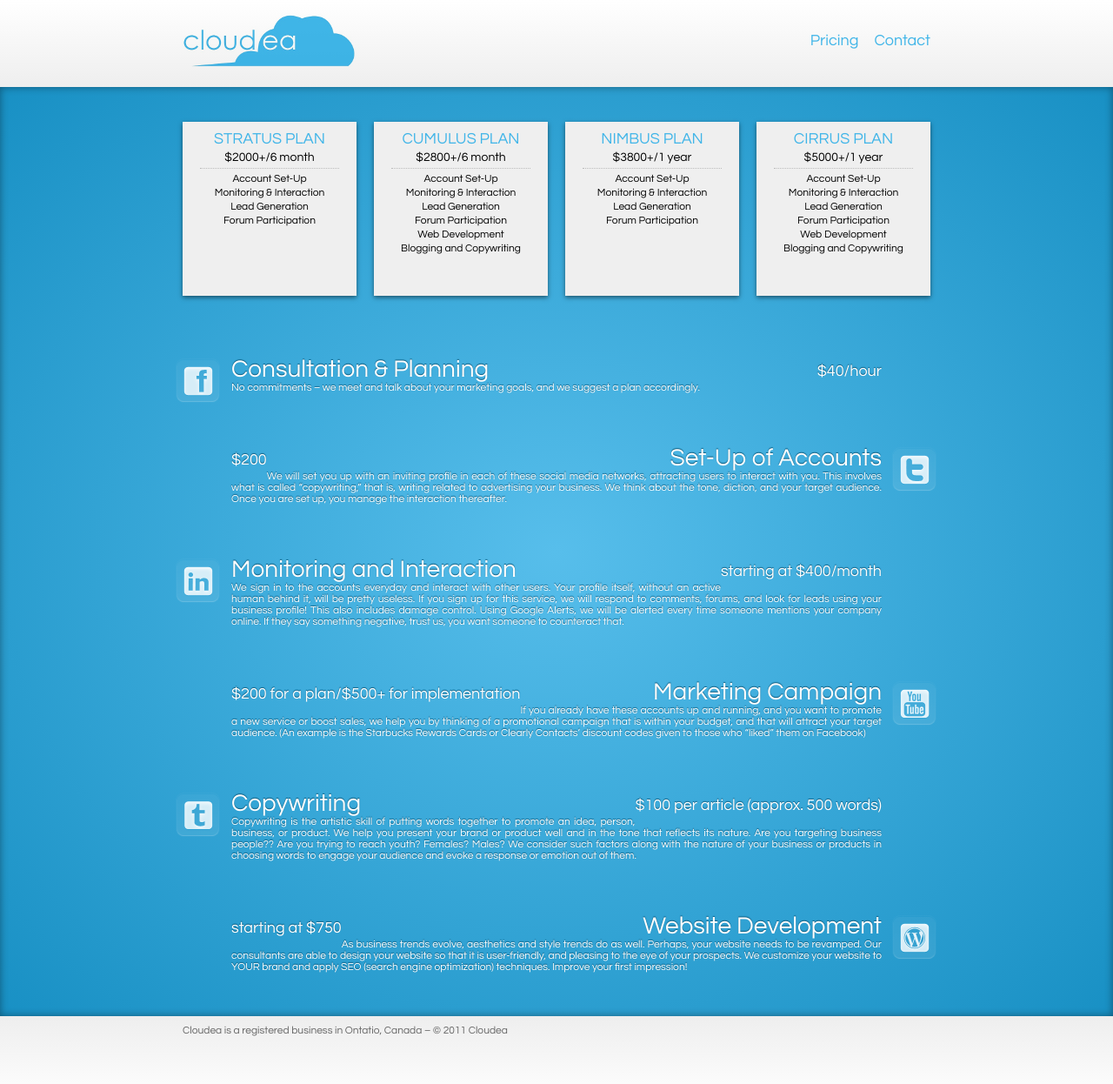
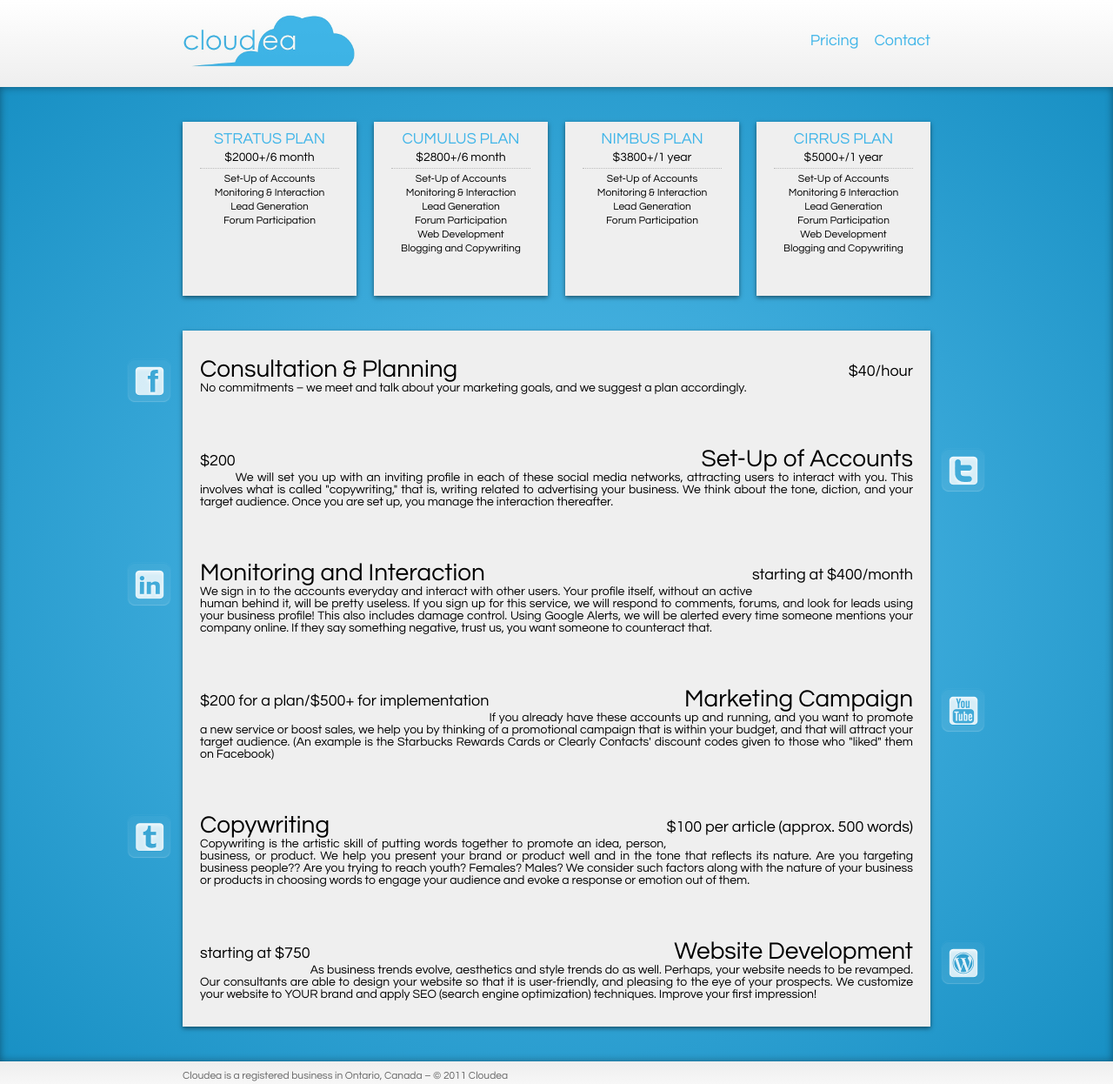
Before and after one commit to Cloudea/cloudea.github.com, a plain HTML site: page _site/pricing/index.html in a window 1280 px wide. Shown: the whole page at 87% size. Drawn offline with Linux system fonts and the light colour scheme.

Commit message:
requested changes

```diff
--- a/_site/pricing/index.html
+++ b/_site/pricing/index.html
@@ -21,7 +21,7 @@
     <div class="name">STRATUS PLAN</div>
     <div class="price">$2000+/6 month</div>
     <ul class="features">
-      <li>Account Set-Up</li>
+      <li>Set-Up of Accounts</li>
       <li>Monitoring & Interaction</li>
       <li>Lead Generation</li>
       <li>Forum Participation</li>
@@ -32,7 +32,7 @@
     <div class="name">CUMULUS PLAN</div>
     <div class="price">$2800+/6 month</div>
     <ul class="features">
-      <li>Account Set-Up</li>
+      <li>Set-Up of Accounts</li>
       <li>Monitoring & Interaction</li>
       <li>Lead Generation</li>
       <li>Forum Participation</li>
@@ -46,7 +46,7 @@
     <div class="name">NIMBUS PLAN</div>
     <div class="price">$3800+/1 year</div>
     <ul class="features">
-      <li>Account Set-Up</li>
+      <li>Set-Up of Accounts</li>
       <li>Monitoring & Interaction</li>
       <li>Lead Generation</li>
       <li>Forum Participation</li>
@@ -57,7 +57,7 @@
     <div class="name">CIRRUS PLAN</div>
     <div class="price">$5000+/1 year</div>
     <ul class="features">
-      <li>Account Set-Up</li>
+      <li>Set-Up of Accounts</li>
       <li>Monitoring & Interaction</li>
       <li>Lead Generation</li>
       <li>Forum Participation</li>
@@ -83,7 +83,7 @@
     <div class="content">
       <div class="price">$200</div>
       <div class="title">Set-Up of Accounts</div>
-      <div class="description">We will set you up with an inviting profile in each of these social media networks, attracting users to interact with you. This involves what is called “copywriting,” that is, writing related to advertising your business. We think about the tone, diction, and your target audience. Once you are set up, you manage the interaction thereafter.</div>
+      <div class="description">We will set you up with an inviting profile in each of these social media networks, attracting users to interact with you. This involves what is called "copywriting," that is, writing related to advertising your business. We think about the tone, diction, and your target audience. Once you are set up, you manage the interaction thereafter.</div>
     </div>
   </div>
   <div class="service left">
@@ -99,7 +99,7 @@
     <div class="content">
       <div class="price">$200 for a plan/$500+ for implementation</div>
       <div class="title">Marketing Campaign</div>
-      <div class="description">If you already have these accounts up and running, and you want to promote a new service or boost sales, we help you by thinking of a promotional campaign that is within your budget, and that will attract your target audience. (An example is the Starbucks Rewards Cards or Clearly Contacts’ discount codes given to those who “liked” them on Facebook)</div>
+      <div class="description">If you already have these accounts up and running, and you want to promote a new service or boost sales, we help you by thinking of a promotional campaign that is within your budget, and that will attract your target audience. (An example is the Starbucks Rewards Cards or Clearly Contacts' discount codes given to those who "liked" them on Facebook)</div>
     </div>
   </div>
   <div class="service left">
@@ -126,7 +126,7 @@
     </div>
     <div class="footer">
       <div class="wrap">
-        Cloudea is a registered business in Ontatio, Canada &ndash; &copy; 2011 Cloudea
+        Cloudea is a registered business in Ontario, Canada &ndash; &copy; 2011 Cloudea
       </div>
     </div>
   </body>
```
Also changed, not shown: _layouts/base.html (+4 -4 lines), _site/index.html (+1 -1 lines), _site/sass/main.sass (+15 -9 lines), pricing/index.html (+12 -12 lines), sass/main.sass (+15 -9 lines), _site/css/main.css, css/main.css.
